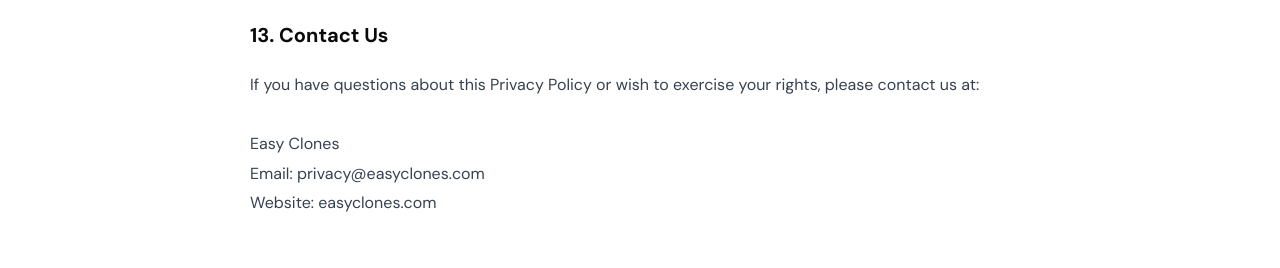
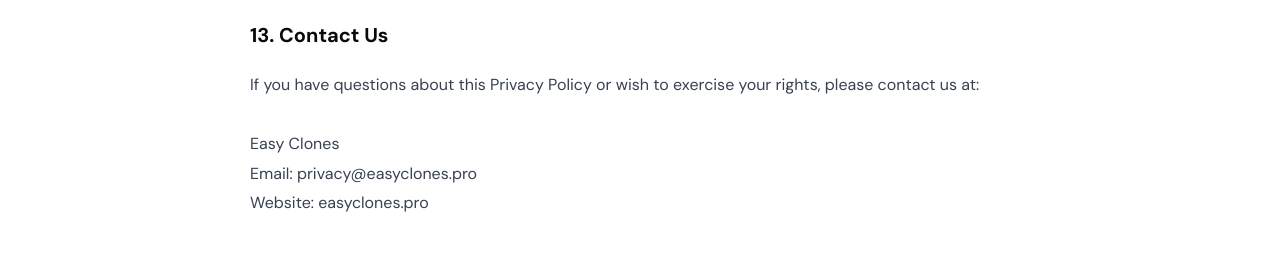
Before and after one commit to rafaelclones/easyclones-landing, a Next.js app: page /privacy in a window 1280 px wide. Shown: the part 4374-4642 px from the top of the page. Built offline with nearby package versions, Linux system fonts and the light colour scheme.

Commit message:
Update page.tsx

```diff
--- a/app/privacy/page.tsx
+++ b/app/privacy/page.tsx
@@ -122,7 +122,7 @@
             <br /><br />
             <strong>Biometric Data Revocation:</strong> Revoke consent for use of your biometric data at any time.
             <br /><br />
-            To exercise any of these rights, please contact us at privacy@easyclones.com.
+            To exercise any of these rights, please contact us at privacy@easyclones.pro.
           </Section>
 
           <Section title="8. Data Security">
@@ -149,8 +149,8 @@
             If you have questions about this Privacy Policy or wish to exercise your rights, please contact us at:
             <br /><br />
             Easy Clones<br />
-            Email: privacy@easyclones.com<br />
-            Website: easyclones.com
+            Email: privacy@easyclones.pro<br />
+            Website: easyclones.pro
           </Section>
 
         </div>
```
